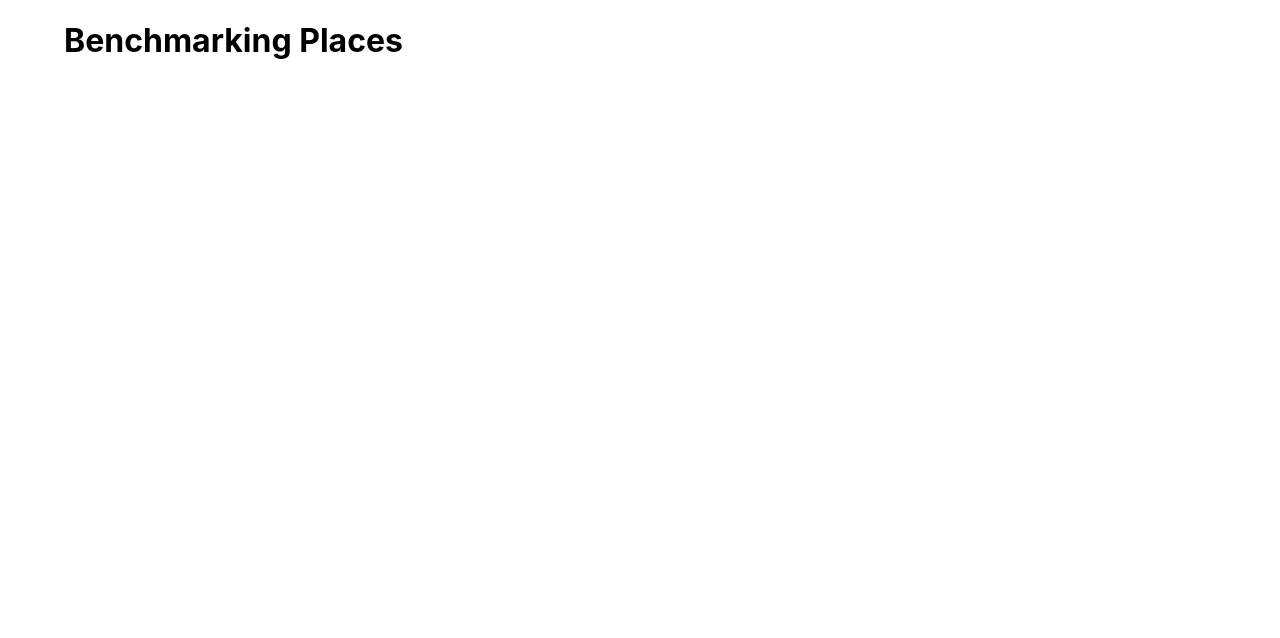
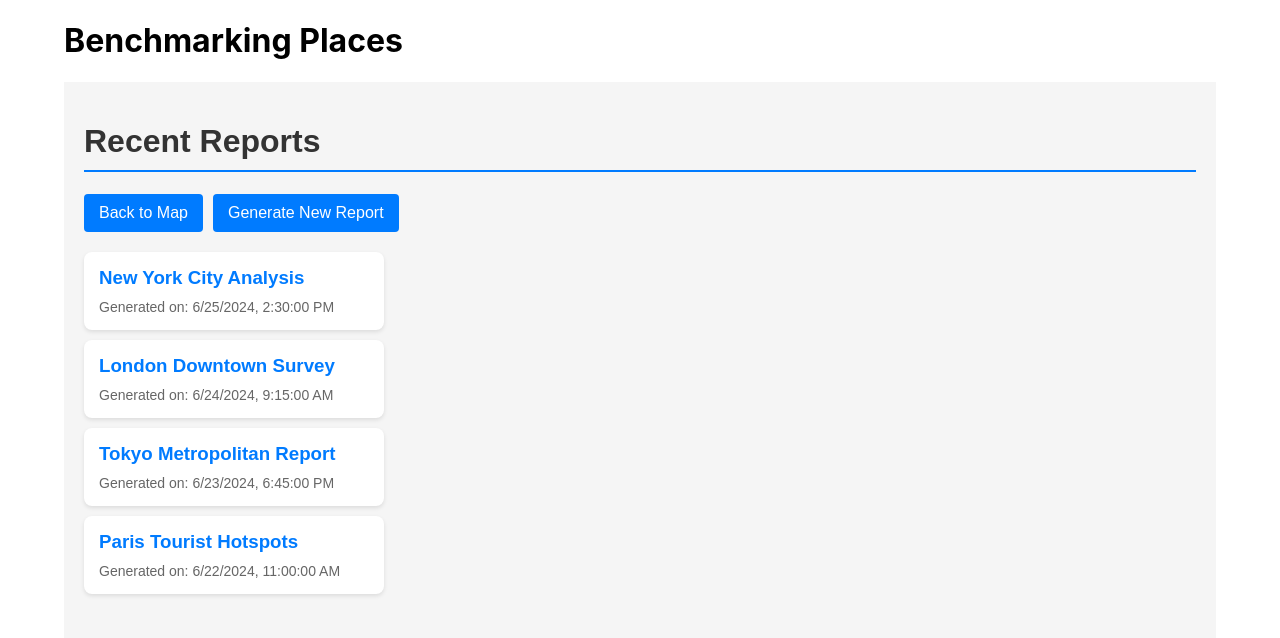
Before and after one commit to GLInernship/BenchmarkingPlaces, a React (Create React App) app: page /report-generation in a window 1280 px wide. Before the commit this address had no page. Shown: the top 638 px of the page. Built offline with nearby package versions, Linux system fonts and the light colour scheme.

Commit message:
Report generation button ad dummy page added

```diff
--- a/src/App.tsx
+++ b/src/App.tsx
@@ -4,6 +4,7 @@ import { GridProvider } from './Components/GridContext';
 import Map from './Components/Map';
 import NearbySearchPage from './Components/NearbySearchPage';
 import ResultPage from './Components/ResultPage';
+import ReportGenerationPage from './Components/ReportGenerationPage';
 
 const App: React.FC = () => {
   return (
@@ -15,6 +16,7 @@ const App: React.FC = () => {
             <Route path="/BenchmarkingPlaces" element={<Map />} />
             <Route path="/nearby-search" element={<NearbySearchPage />} />
             <Route path="/result-page" element={<ResultPage />} />
+            <Route path="/report-generation" element={<ReportGenerationPage />} />
           </Routes>
         </div>
       </Router>
--- a/src/Components/Map.tsx
+++ b/src/Components/Map.tsx
@@ -92,14 +92,14 @@ const GridDivisionsMap: React.FC = () => {
  googleMap.setCenter(place.geometry.location);
  googleMap.setZoom(12);
  setSelectedPlace(place);
-          setIsPlaceSelected(true);  // Add this line
+ setIsPlaceSelected(true); // Add this line
  setPlaceName(place.name || '');
 
  drawPlaceOutline(place, googleMap);
  displayBoundingBoxCoords(place);
  } else {
  console.error('Place selected does not have geometry');
-          setIsPlaceSelected(false);  // Add this line
+ setIsPlaceSelected(false); // Add this line
  setPlaceName('');
  }
  });
@@ -364,9 +364,9 @@ const GridDivisionsMap: React.FC = () => {
 
  const icon = {
  url: 'https://www.pngall.com/wp-content/uploads/13/Red-Circle.png',
-        scaledSize: new google.maps.Size(12, 12),  // Adjust the size as needed
-        origin: new google.maps.Point(0, 0),  // Optional. The origin point of the icon
-        anchor: new google.maps.Point(16, 16)  // Optional. The anchor point of the icon (center)
+ scaledSize: new google.maps.Size(12, 12), // Adjust the size as needed
+ origin: new google.maps.Point(0, 0), // Optional. The origin point of the icon
+ anchor: new google.maps.Point(16, 16) // Optional. The anchor point of the icon (center)
  };
 
  new google.maps.Marker({
@@ -445,6 +445,10 @@ const GridDivisionsMap: React.FC = () => {
  } catch (error) {
  console.error('Error saving grid data:', error);
  }
+ };
+
+ const handleViewRecentReports = () => {
+ navigate('/report-generation');
  };
 
 
@@ -537,6 +541,7 @@ const GridDivisionsMap: React.FC = () => {
  <button type="submit" disabled={!isPlaceSelected}>Enter</button>
  {enterClicked && <button type="button" onClick={handleNearbySearchClick}>Nearby Search</button>}
  <button type="button" onClick={handlePageRefresh}>Reset</button>
+ <button type="button" onClick={handleViewRecentReports}>View Recent Reports</button>
  </form>
 
  <div className='bounding-box-details'>
--- /dev/null
+++ b/src/Components/ReportGenerationPage.tsx
@@ -0,0 +1,155 @@
+import React, { useState } from 'react';
+import { useNavigate } from 'react-router-dom';
+
+const ReportGenerationPage = () => {
+  const navigate = useNavigate();
+  const [selectedReport, setSelectedReport] = useState<{ id: number; title: string; generatedAt: string; placeName: string; gridDivisions: string; poiCount: number; } | null>(null);
+
+  // Dummy data for reports
+  const dummyReports = [
+    { id: 1, title: "New York City Analysis", generatedAt: "2024-06-25T14:30:00Z", placeName: "New York City", gridDivisions: "5x5", poiCount: 50 },
+    { id: 2, title: "London Downtown Survey", generatedAt: "2024-06-24T09:15:00Z", placeName: "London", gridDivisions: "4x4", poiCount: 40 },
+    { id: 3, title: "Tokyo Metropolitan Report", generatedAt: "2024-06-23T18:45:00Z", placeName: "Tokyo", gridDivisions: "6x6", poiCount: 60 },
+    { id: 4, title: "Paris Tourist Hotspots", generatedAt: "2024-06-22T11:00:00Z", placeName: "Paris", gridDivisions: "3x3", poiCount: 30 },
+  ];
+
+  const handleReportSelect = (report: React.SetStateAction<{ id: number; title: string; generatedAt: string; placeName: string; gridDivisions: string; poiCount: number; } | null>) => {
+    setSelectedReport(report);
+  };
+
+  const handleGenerateNewReport = () => {
+    alert("Generating new report... This would typically open a modal or navigate to a new page.");
+  };
+
+  const handleBackToMap = () => {
+    navigate('/');
+  };
+
+  return (
+    <div style={styles.page}>
+      <h1 style={styles.title}>Recent Reports</h1>
+      <div style={styles.buttonContainer}>
+        <button style={styles.button} onClick={handleBackToMap}>Back to Map</button>
+        <button style={styles.button} onClick={handleGenerateNewReport}>Generate New Report</button>
+      </div>
+      <div style={styles.content}>
+        <div style={styles.reportList}>
+          {dummyReports.map((report) => (
+            <div
+              key={report.id}
+              style={{
+                ...styles.reportItem,
+                ...(selectedReport === report ? styles.selectedReport : {})
+              }}
+              onClick={() => handleReportSelect(report)}
+            >
+              <h3 style={styles.reportTitle}>{report.title}</h3>
+              <p style={styles.reportDate}>Generated on: {new Date(report.generatedAt).toLocaleString()}</p>
+            </div>
+          ))}
+        </div>
+        {selectedReport && (
+          <div style={styles.reportDetails}>
+            <h2 style={styles.detailsTitle}>{selectedReport.title}</h2>
+            <p><strong>Generated on:</strong> {new Date(selectedReport.generatedAt).toLocaleString()}</p>
+            <p><strong>Place Name:</strong> {selectedReport.placeName}</p>
+            <p><strong>Grid Divisions:</strong> {selectedReport.gridDivisions}</p>
+            <p><strong>POI Count:</strong> {selectedReport.poiCount}</p>
+            <div style={styles.chart}>
+              {/* Placeholder for a chart or graph */}
+              <div style={styles.chartPlaceholder}>
+                POI Distribution Chart
+              </div>
+            </div>
+          </div>
+        )}
+      </div>
+    </div>
+  );
+};
+
+const styles = {
+  page: {
+    padding: '20px',
+    maxWidth: '1200px',
+    margin: '0 auto',
+    fontFamily: 'Arial, sans-serif',
+    backgroundColor: '#f5f5f5',
+    minHeight: '100vh',
+  },
+  title: {
+    color: '#333',
+    borderBottom: '2px solid #007bff',
+    paddingBottom: '10px',
+  },
+  buttonContainer: {
+    marginBottom: '20px',
+  },
+  button: {
+    marginRight: '10px',
+    padding: '10px 15px',
+    backgroundColor: '#007bff',
+    color: 'white',
+    border: 'none',
+    borderRadius: '4px',
+    cursor: 'pointer',
+    fontSize: '16px',
+  },
+  content: {
+    display: 'flex',
+    gap: '20px',
+  },
+  reportList: {
+    flex: '1',
+    maxWidth: '300px',
+  },
+  reportItem: {
+    backgroundColor: 'white',
+    padding: '15px',
+    borderRadius: '8px',
+    marginBottom: '10px',
+    cursor: 'pointer',
+    transition: 'background-color 0.3s',
+    boxShadow: '0 2px 4px rgba(0,0,0,0.1)',
+  },
+  selectedReport: {
+    backgroundColor: '#e6f2ff',
+    borderLeft: '4px solid #007bff',
+  },
+  reportTitle: {
+    margin: '0 0 10px 0',
+    color: '#007bff',
+  },
+  reportDate: {
+    margin: '0',
+    fontSize: '14px',
+    color: '#666',
+  },
+  reportDetails: {
+    flex: '2',
+    backgroundColor: 'white',
+    padding: '20px',
+    borderRadius: '8px',
+    boxShadow: '0 2px 4px rgba(0,0,0,0.1)',
+  },
+  detailsTitle: {
+    color: '#007bff',
+    borderBottom: '1px solid #eee',
+    paddingBottom: '10px',
+  },
+  chart: {
+    marginTop: '20px',
+  },
+  chartPlaceholder: {
+    height: '300px',
+    backgroundColor: '#f0f0f0',
+    display: 'flex',
+    justifyContent: 'center',
+    alignItems: 'center',
+    borderRadius: '8px',
+    color: '#666',
+    fontSize: '18px',
+  },
+};
+
+export default ReportGenerationPage;
```
Lines whose indentation alone changed are shown as unchanged.
